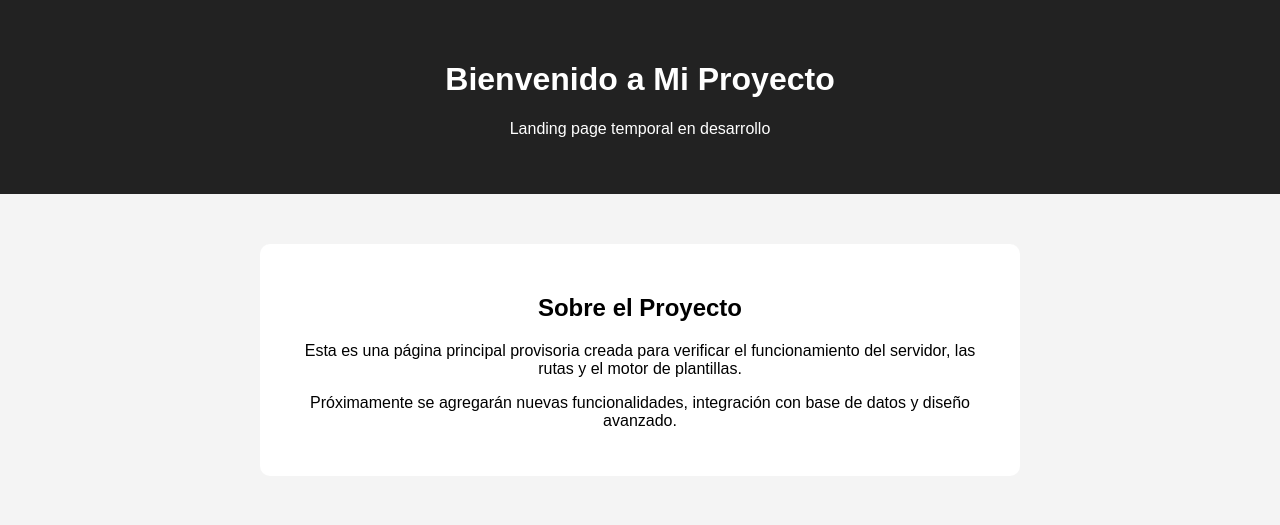
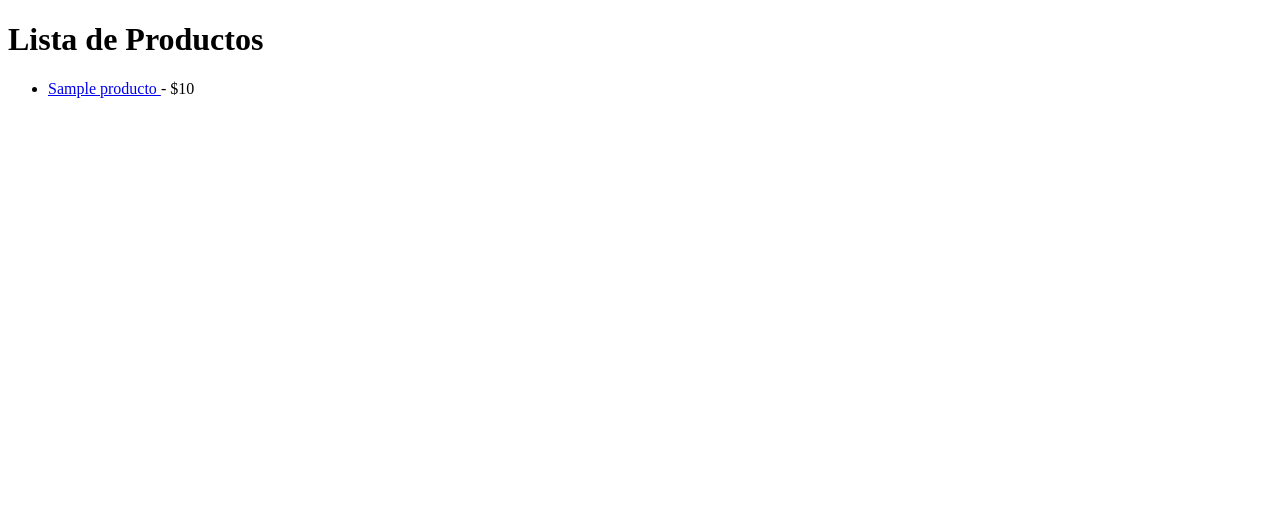
Before and after one commit to acevedo-dante/PDI-EEST4, a PHP site: template src/views/index.php in a window 1280 px wide. Shown: the top 525 px of the page. Run offline with PHP 8.4, Linux system fonts and the light colour scheme; the template is opened without the code that fills it: most values are stand-ins (such as "Sample title", 1, 10 or a date in 2020).

Commit message:
Update index.php

```diff
--- a/src/views/index.php
+++ b/src/views/index.php
@@ -1,69 +1,23 @@
 <!DOCTYPE html>
 <html lang="es">
 <head>
-    <meta charset="UTF-8">
-    <meta name="viewport" content="width=device-width, initial-scale=1.0">
-    <title>Mi Proyecto</title>
-
-    <style>
-        body {
-            font-family: Arial, sans-serif;
-            background-color: #f4f4f4;
-            margin: 0;
-            padding: 0;
-            text-align: center;
-        }
-
-        header {
-            background-color: #222;
-            color: white;
-            padding: 40px 20px;
-        }
-
-        main {
-            padding: 50px 20px;
-        }
-
-        section {
-            background: white;
-            max-width: 700px;
-            margin: auto;
-            padding: 30px;
-            border-radius: 10px;
-        }
-
-        footer {
-            margin-top: 40px;
-            padding: 20px;
-            background-color: #222;
-            color: white;
-        }
-    </style>
+  <meta charset="UTF-8">
+  <title>Productos</title>
 </head>
 <body>
 
-<header>
-    <h1>Bienvenido a Mi Proyecto</h1>
-    <p>Landing page temporal en desarrollo</p>
-</header>
+  <h1>Lista de Productos</h1>
 
-<main>
-    <section>
-        <h2>Sobre el Proyecto</h2>
-
-        <p>
-            Esta es una página principal provisoria creada para verificar
-            el funcionamiento del servidor, las rutas y el motor de plantillas.
-        </p>
-
-        <p>
-            Próximamente se agregarán nuevas funcionalidades,
-            integración con base de datos y diseño avanzado.
-        </p>
-    </section>
-</main>
-
- <!-- mondo pro -->
+  <ul>
+    <?php foreach ($productos as $producto) { ?>
+      <li>
+        <a href="/productos/<?php echo $producto['id']; ?>">
+          <?php echo $producto['name']; ?>
+        </a>
+        - $<?php echo $producto['price']; ?>
+      </li>
+    <?php } ?>
+  </ul>
 
 </body>
 </html>
```
